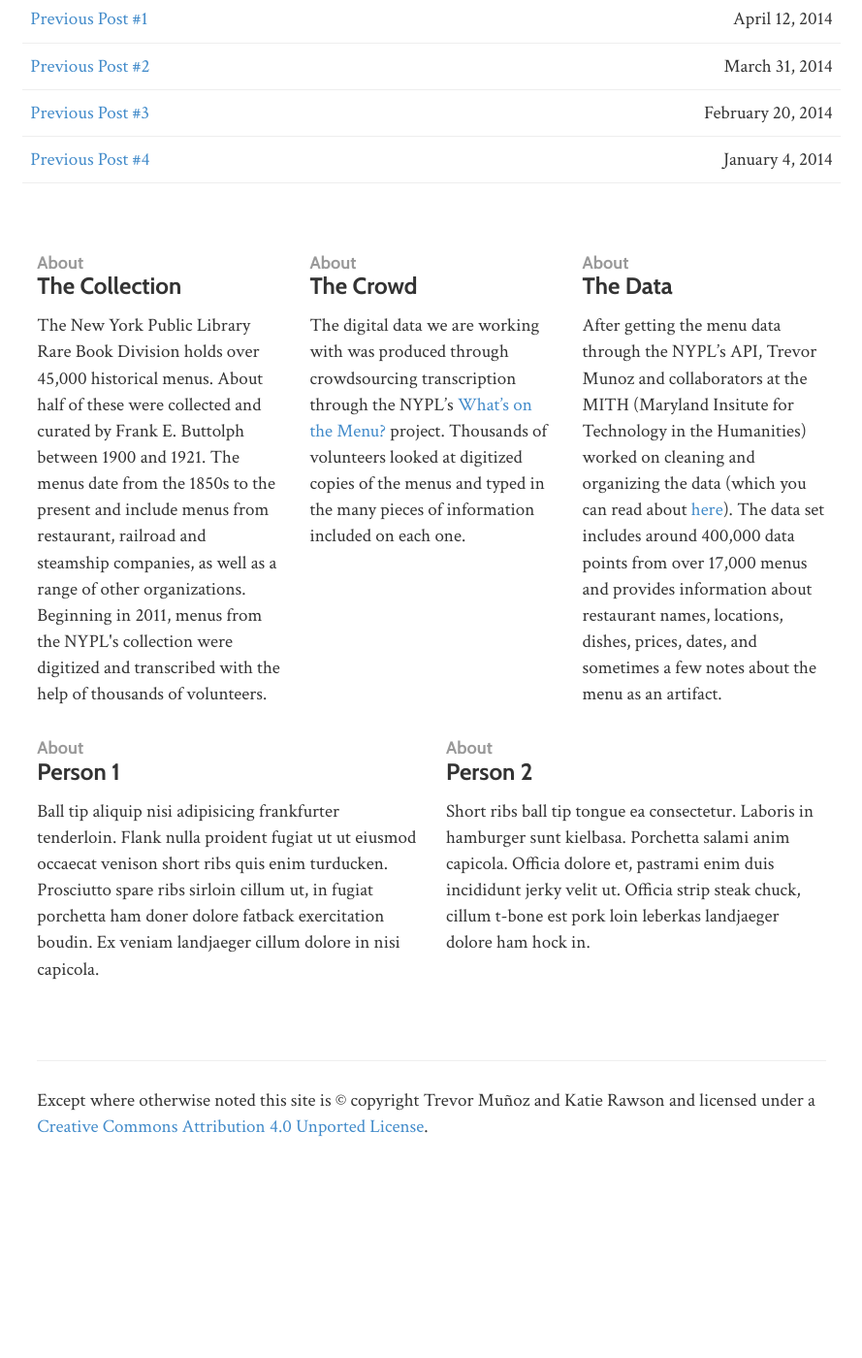
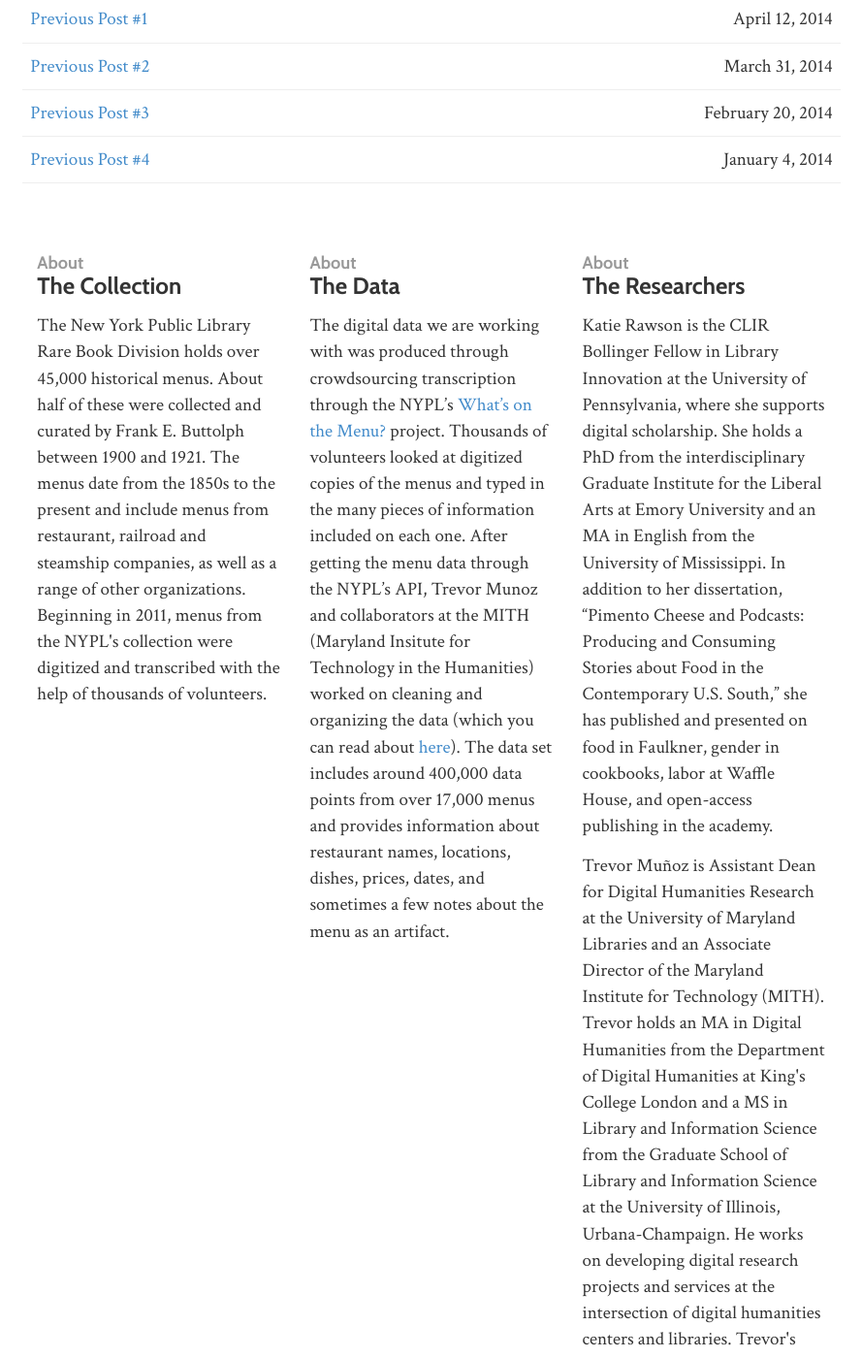
Before and after one commit to public-fare/menus-site, a Jekyll site: the page built from index.html, in a window 1280 px wide and 1400 px high, scrolled down 866 px. Shown: the whole window at 97% size, without its empty margins (195-1084 px from the left). Built offline with Jekyll 4.4.1, drawn with Linux system fonts in a browser that asks for light colours; nearby versions of some CDN libraries; before the commit the page ends 2115 px from its top, so only the background shows below that; some of the changed text lies outside the part shown.

Commit message:
about dabbling

```diff
--- a/index.html
+++ b/index.html
@@ -49,16 +49,17 @@ layout: default
         <div class="about-part">
             <h4>
             <small>About</small><br />
-            The Crowd
+            The Data
             </h4>
-            <p>The digital data we are working with was produced through crowdsourcing transcription through the NYPL’s <a href="http://menus.nypl.org/">What’s on the Menu?</a> project.  Thousands of volunteers looked at digitized copies of the menus and typed in the many pieces of information included on each one.</p>
+            <p>The digital data we are working with was produced through crowdsourcing transcription through the NYPL’s <a href="http://menus.nypl.org/">What’s on the Menu?</a> project.  Thousands of volunteers looked at digitized copies of the menus and typed in the many pieces of information included on each one. After getting the menu data through the NYPL’s API, Trevor Munoz and collaborators at the MITH (Maryland Insitute for Technology in the Humanities) worked on cleaning and organizing the data (which you can read about <a href="http://www.trevormunoz.com/notebook/2013/08/08/what-is-on-the-menu-more-work-with-nypl-open-data-part-one.html">here</a>).   The data set includes around 400,000 data points from over 17,000 menus and provides information about restaurant names, locations, dishes, prices, dates, and sometimes a few notes about the menu as an artifact. </p>
             </div>
         <div class="about-part">
             <h4>
             <small>About</small><br />
-            The Data
+            The Researchers
             </h4>
-            <p>After getting the menu data through the NYPL’s API, Trevor Munoz and collaborators at the MITH (Maryland Insitute for Technology in the Humanities) worked on cleaning and organizing the data (which you can read about <a href="http://www.trevormunoz.com/notebook/2013/08/08/what-is-on-the-menu-more-work-with-nypl-open-data-part-one.html">here</a>).   The data set includes around 400,000 data points from over 17,000 menus and provides information about restaurant names, locations, dishes, prices, dates, and sometimes a few notes about the menu as an artifact.  </p>
+            <p>Katie Rawson is the CLIR Bollinger Fellow in Library Innovation at the University of Pennsylvania, where she supports digital scholarship. She holds a PhD from the interdisciplinary Graduate Institute for the Liberal Arts at Emory University and an MA in English from the University of Mississippi. In addition to her dissertation, “Pimento Cheese and Podcasts: Producing and Consuming Stories about Food in the Contemporary U.S. South,” she has published and presented on food in Faulkner, gender in cookbooks, labor at Waffle House, and open-access publishing in the academy.</p>
+            <p>Trevor Muñoz is Assistant Dean for Digital Humanities Research at the University of Maryland Libraries and an Associate Director of the Maryland Institute for Technology (MITH). Trevor holds an MA in Digital Humanities from the Department of Digital Humanities at King's College London and a MS in Library and Information Science from the Graduate School of Library and Information Science at the University of Illinois, Urbana-Champaign. He works on developing digital research projects and services at the intersection of digital humanities centers and libraries. Trevor's research interests include electronic publishing and the curation and preservation of digital humanities research data.</p>
         </div>
     </section>
 
```
